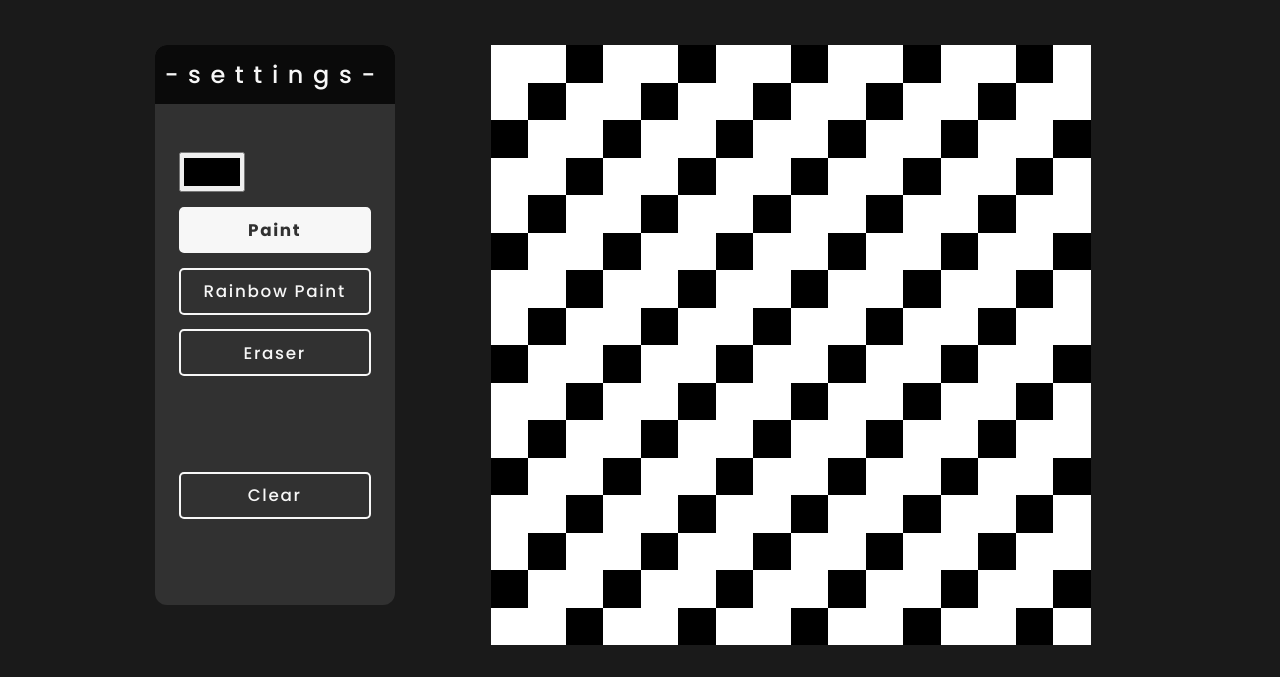
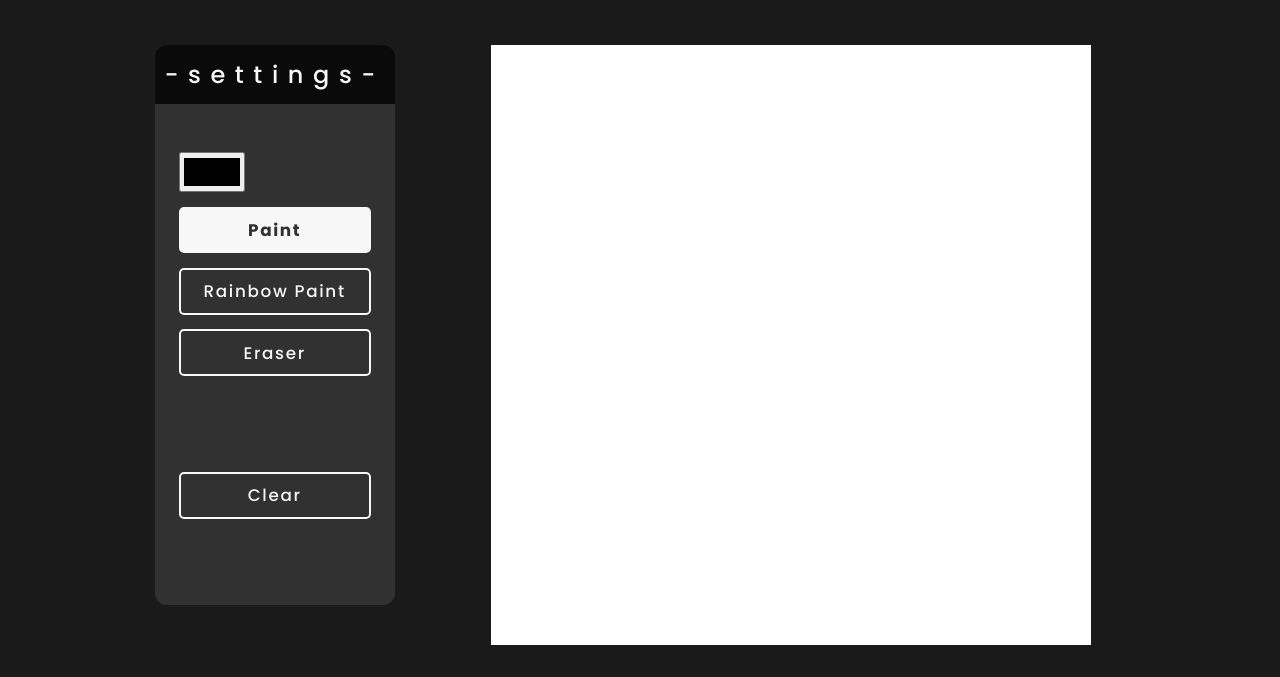
Before and after one commit to cgamagami1/etch-a-sketch, a plain HTML site: page index.html in a window 1280 px wide. Both pictures are taken after a click on the button "Clear". Shown: the part 123-800 px from the top of the page. Drawn offline with Linux system fonts and the light colour scheme.

Commit message:
Add paint and clear functionality
-paint button now paints pixels the selected color
-clear button sets all pixels to white

```diff
--- a/script.js
+++ b/script.js
@@ -4,10 +4,11 @@ const rainbowPaintButton = document.getElementById("rainbow-paint");
 const eraserButton = document.getElementById("eraser");
 const clearButton = document.getElementById("clear");
 const canvas = document.getElementById("canvas");
+const pixels = [];
 
-paintButton.addEventListener("click", () => {selectButton(paintButton)});
-rainbowPaintButton.addEventListener("click", () => {selectButton(rainbowPaintButton)});
-eraserButton.addEventListener("click", () => {selectButton(eraserButton)});
+paintButton.addEventListener("click", () => { selectButton(paintButton); });
+rainbowPaintButton.addEventListener("click", () => { selectButton(rainbowPaintButton); });
+eraserButton.addEventListener("click", () => { selectButton(eraserButton); });
 clearButton.addEventListener("click", clear);
 
 selectButton(paintButton);
@@ -15,7 +16,17 @@ selectButton(paintButton);
 for (let i = 0; i < 256; i++) {
     const pixel = document.createElement("div");
     pixel.classList.add("pixel");
+    pixel.addEventListener("mousedown", (e) => { selectPixel(e, pixel); });
+    pixel.addEventListener("mousemove", (e) => { selectPixel(e, pixel); });
     canvas.appendChild(pixel);
+    pixels.push(pixel);
+}
+
+function selectPixel(e, pixel) {
+    if(e.buttons == 1){
+        paintPixel(pixel);
+        e.preventDefault();
+    }
 }
 
 function selectButton(selectedButton) {
@@ -26,9 +37,11 @@ function selectButton(selectedButton) {
 }
 
 function paintPixel(pixel) {
-
+    pixel.style.backgroundColor = colorInput.value;
 }
 
 function clear() {
-
+    for (pixel of pixels) {
+        pixel.style.backgroundColor = "white";
+    }
 }
--- a/style.css
+++ b/style.css
@@ -59,10 +59,6 @@ h2 {
     flex-wrap: wrap;
 }
 
-.pixel:nth-child(3n) {
-    background-color: black;
-}
-
 .pixel {
     height: calc(600px / 16);
     width: calc(600px / 16);
@@ -103,6 +99,7 @@ button {
     border-color: #f7f7f7;
     border-style: solid;
     border-radius: .3em;
+    cursor: pointer;
 }
 
 button:hover, .selected {
```
